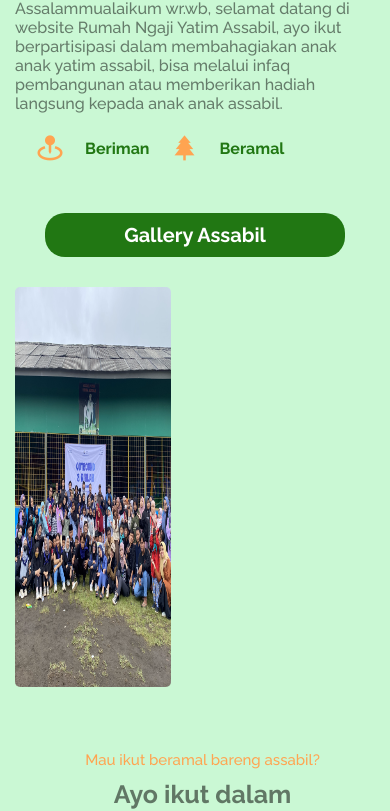
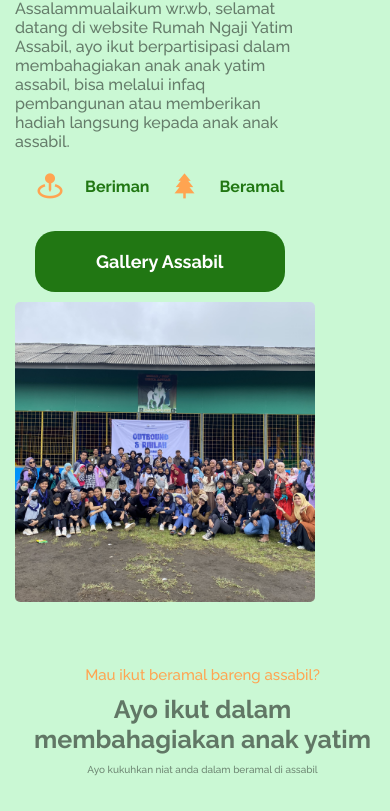
Before and after one commit to Farhannovaal/Rumahassabil, a plain HTML site: page index.html in a window 390 px wide. Shown: the part 295-1106 px from the top of the page. Drawn offline with nearby package versions, Linux system fonts and the light colour scheme; a script that the page names is missing.

Commit message:
Update width and height

```diff
--- a/about.css
+++ b/about.css
@@ -509,4 +509,5 @@ header{
 
 
 
+
 }
--- a/edit.css
+++ b/edit.css
@@ -554,10 +554,6 @@ header{
         border-radius: 20px;
         overflow-y: hidden;
     }
-
-    .content-left .heading-footer{
-
-    }
     .content-left  .subheading-footer{
         font-size: 15px;
         font-weight: 400;
@@ -597,7 +593,7 @@ header{
     }
     .home-wrapper .sub-heading{
         color: #00000080;
-        width: 350px;
+        width: 30 0px;
         margin-top: 20px;
     }
 
@@ -627,5 +623,30 @@ header{
         color: var(--second-color);
         font-size: 30px;
     }
+    .home-wrapper .img-wrapper{
+        max-width: 3200px;
+    }
+    .home-wrapper img{
+        width: 100%;
+    }
 
+    .home-wrapper .content-right img{
+        border-radius: 5px;
+        height: 300px;
+        width: 300px;
+    }
+    .home-wrapper .btnproject-wrapper{
+        font-size: 18px;
+        padding:20px 30px;
+        background-color: var(--main-color);
+        border-radius: 20px;
+        text-align: center;
+        color: #fff;
+        margin: 10px auto;
+        font-weight: 700;
+        font-family: var(--heading-font);
+        width: 250px;
+        cursor: pointer;
+
+    }
 }
```
